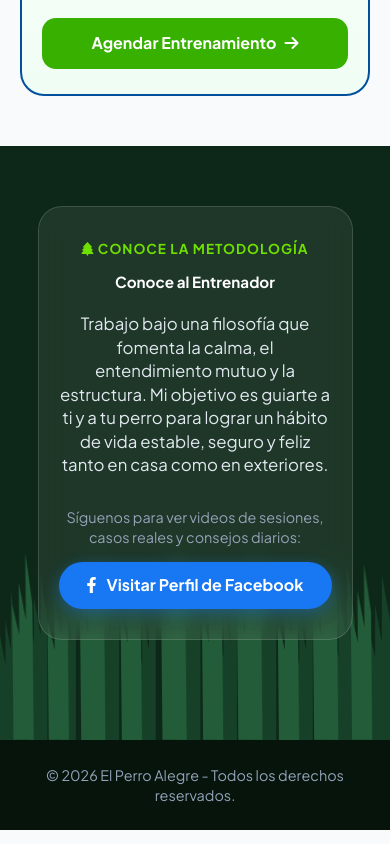
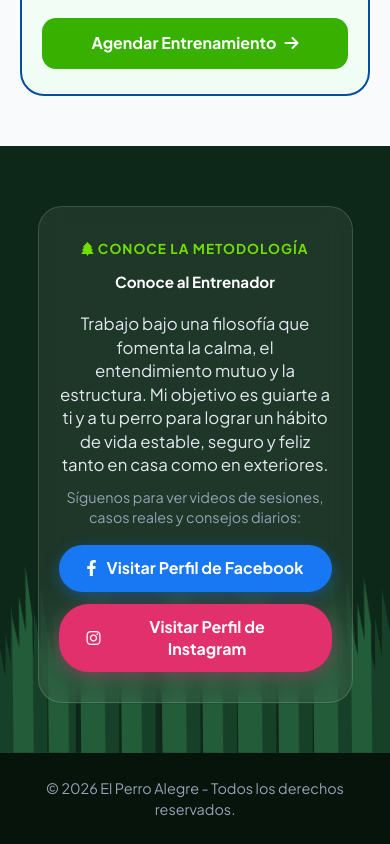
Before and after one commit to 3piOri/elperroalegre, a plain HTML site: page index.html in a window 390 px wide. Shown: the part 1951-2795 px from the top of the page. Drawn offline with Linux system fonts and the light colour scheme.

Commit message:
Add files via upload

```diff
--- a/index.html
+++ b/index.html
@@ -88,7 +88,7 @@
             <li><i class="fa-solid fa-circle-check"></i> Gestión y control activo de estímulos</li>
             <li><i class="fa-solid fa-circle-check"></i> Rutinas de ejercicio equilibradas</li>
           </ul>
-          <a href="https://wa.me/5212345678?text=Hola,%20quiero%20informaci%C3%B3n%20sobre%20los%20Paseos%20Caninos" class="card-btn" target="_blank">
+          <a href="https://wa.me/525554321622?text=Hola,%20quiero%20informaci%C3%B3n%20sobre%20los%20Paseos%20Caninos" class="card-btn" target="_blank">
             Pedir Informes <i class="fa-solid fa-arrow-right"></i>
           </a>
         </div>
@@ -173,9 +173,13 @@
 
         <div class="facebook-box">
           <p>Síguenos para ver videos de sesiones, casos reales y consejos diarios:</p>
-          <a href="https://facebook.com/profile.php?id=61594903622978" target="_blank" class="btn-facebook">
+          <div class="social-buttons">
+           <a href="https://facebook.com/profile.php?id=61594903622978" target="_blank" class="btn-facebook">
             <i class="fa-brands fa-facebook-f"></i> Visitar Perfil de Facebook
           </a>
+         <a href="https://instagram.com/elperroalegre" target="_blank" class="btn-instagram">
+                <i class="fab fa-instagram"></i> Visitar Perfil de Instagram
+            </a>
         </div>
       </div>
     </div>
--- a/style.css
+++ b/style.css
@@ -160,7 +160,7 @@ body {
 }
 
 .btn-nav {
-  background-color: var(--blue-primary);
+  background: linear-gradient(45deg, #feda75, #fa7e1e, #d62976, #962fbf, #4f5bd5);
   color: #fff !important;
   padding: 8px 20px;
   border-radius: 25px;
@@ -512,13 +512,21 @@ body {
 .trainer-bio {
   color: #e2e8f0;
   font-size: 1.05rem;
-  margin-bottom: 30px;
+  margin-bottom: 10px;
+}
+
+.social-buttons {
+  display: flex;
+  align-items: center;
+  justify-content: center;
+  gap: 16px; /* separación en escritorio */
+  flex-wrap: wrap;
 }
 
 .facebook-box p {
   font-size: 0.9rem;
   color: #94a3b8;
-  margin-bottom: 15px;
+  margin-bottom: 18px;
 }
 
 .btn-facebook {
@@ -540,6 +548,31 @@ body {
   box-shadow: 0 6px 20px rgba(24, 119, 242, 0.6);
 }
 
+.instagram-box p {
+  font-size: 0.9rem;
+  color: #94a3b8;
+  margin-bottom: 18px;
+}
+
+.btn-instagram {
+  display: inline-flex;
+  align-items: center;
+  gap: 10px;
+  background-color: #e1306c;
+  color: #fff;
+  padding: 12px 28px;
+  border-radius: 30px;
+  text-decoration: none;
+  font-weight: 700;
+  transition: var(--transition);
+  box-shadow: 0 4px 15px rgba(214, 41, 118, 0.4);
+}
+
+.btn-instagram:hover {
+  transform: translateY(-2px);
+  box-shadow: 0 4px 15px rgba(214, 41, 118, 0.6);
+}
+
 /* ==========================================================
    FOOTER
    ========================================================== */
@@ -553,15 +586,10 @@ body {
 .footer-content {
   display: flex;
   justify-content: center;
-  align-text: center;
+  text-align: center;
   align-items: center;
   flex-wrap: wrap;
   gap: 15px;
-}
-
-.footer-contact a {
-  color: #fff;
-  text-decoration: none;
 }
 
 /* ==========================================================
@@ -698,7 +726,7 @@ body {
 
   /* 4. Sección Entrenador */
   .trainer-section {
-    padding: 60px 0 100px 0; /* Agregamos espacio abajo para que no choque con los pinos ni el footer */
+    padding: 60px 0 50px 0; /* Agregamos espacio abajo para que no choque con los pinos ni el footer */
     height: auto;
     overflow: visible;
   }
@@ -719,6 +747,16 @@ body {
     justify-content: center;
   }
 
+  .social-buttons {
+  flex-direction: column;
+  gap: 12px; /* separación en móvil */
+}
+
+.social-buttons .btn-facebook,
+.social-buttons .btn-instagram {
+  width: 100%;
+  justify-content: center;
+}
   /* 5. Footer */
   .footer-content {
     flex-direction: column;
```
